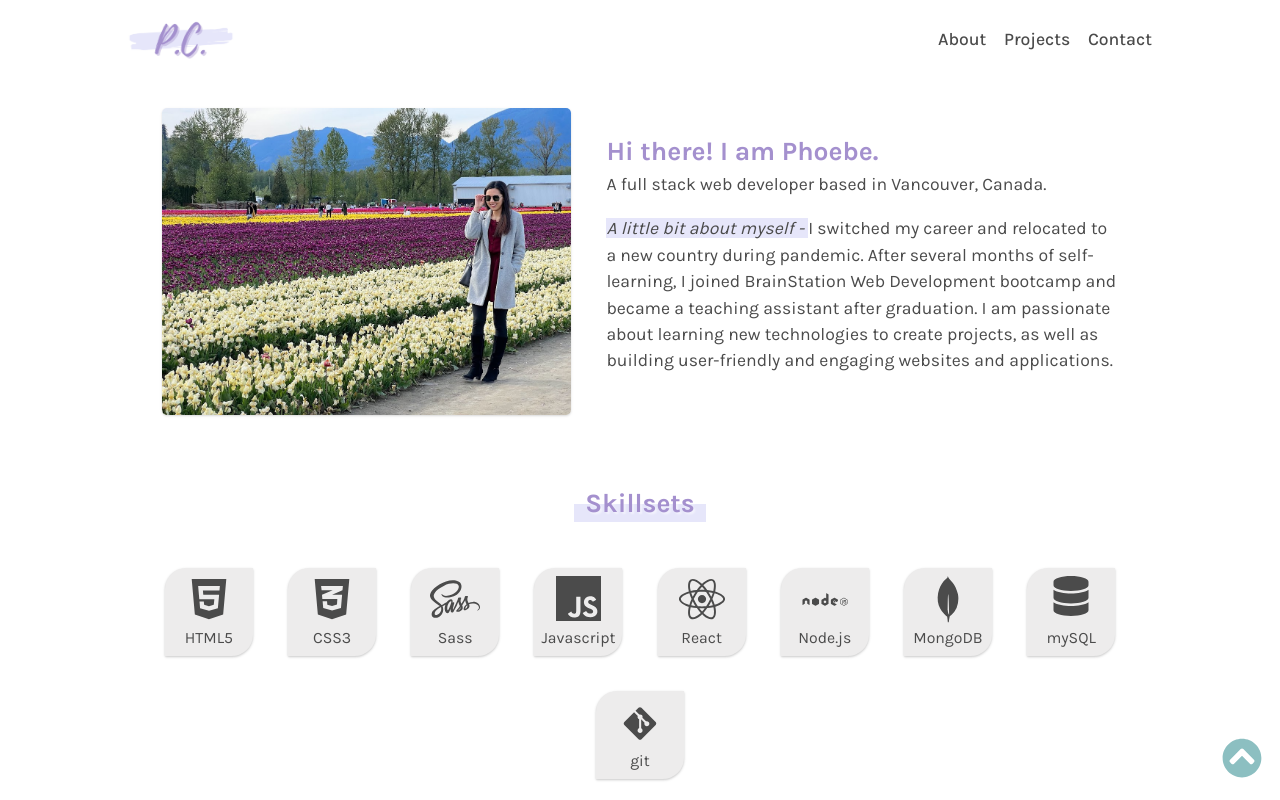
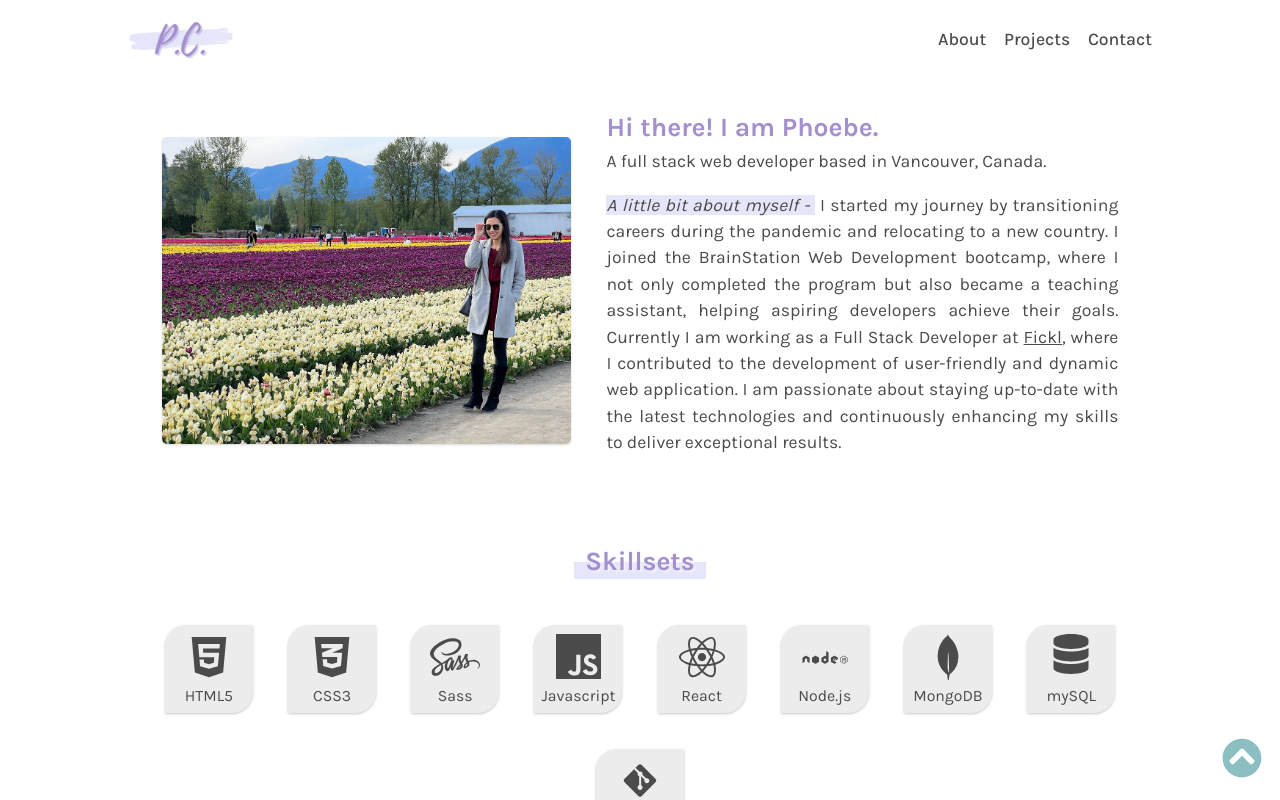
Before and after one commit to phoebe03111/portfolio, a React (Create React App) app: page / in a window 1280 px wide. Shown: the top 800 px of the page. Built offline with nearby package versions, Linux system fonts and the light colour scheme.

Commit message:
Update summary

```diff
--- a/src/components/About/About.js
+++ b/src/components/About/About.js
@@ -8,13 +8,25 @@ const About = () => {
       <div className="about__intro">
         <h1>Hi there! I am Phoebe.</h1>
         <h3>A full stack web developer based in Vancouver, Canada.</h3>
-        <p>
+        <p style={{ textAlign: "justify" }}>
           <span className="about__highlight">A little bit about myself - </span>
-          I switched my career and relocated to a new country during pandemic.
-          After several months of self-learning, I joined BrainStation Web
-          Development bootcamp and became a teaching assistant after graduation.
-          I am passionate about learning new technologies to create projects, as
-          well as building user-friendly and engaging websites and applications.
+          I started my journey by transitioning careers during the pandemic and
+          relocating to a new country. I joined the BrainStation Web Development
+          bootcamp, where I not only completed the program but also became a
+          teaching assistant, helping aspiring developers achieve their goals.
+          Currently I am working as a Full Stack Developer at{" "}
+          <a
+            href="https://www.ficklmarketing.com/"
+            target="_blank"
+            rel="noreferrer"
+            style={{ textDecoration: "underline" }}
+          >
+            Fickl
+          </a>
+          , where I contributed to the development of user-friendly and dynamic
+          web application. I am passionate about staying up-to-date with the
+          latest technologies and continuously enhancing my skills to deliver
+          exceptional results.
         </p>
       </div>
 
--- a/src/components/About/About.scss
+++ b/src/components/About/About.scss
@@ -46,5 +46,6 @@
   &__highlight {
     background-color: $color-secondary;
     font-style: italic;
+    margin-right: 5px;
   }
 }
```
